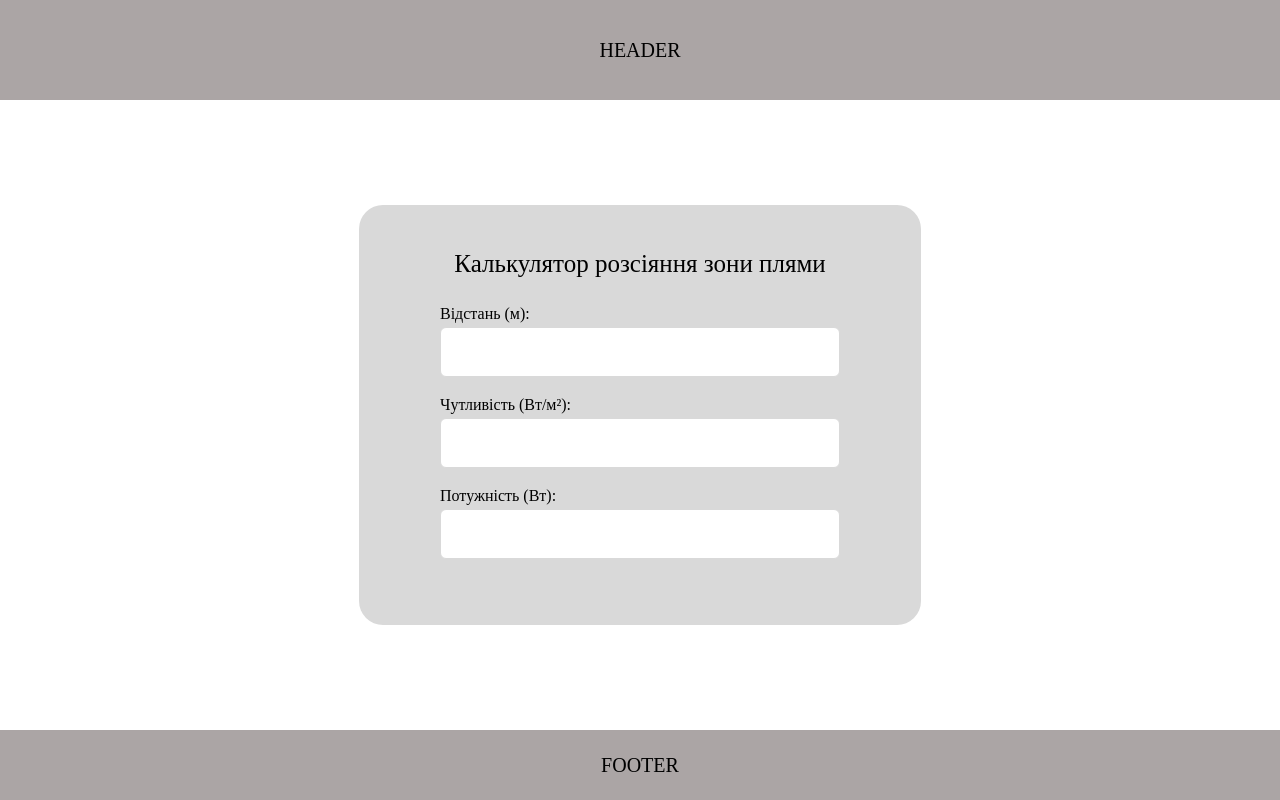
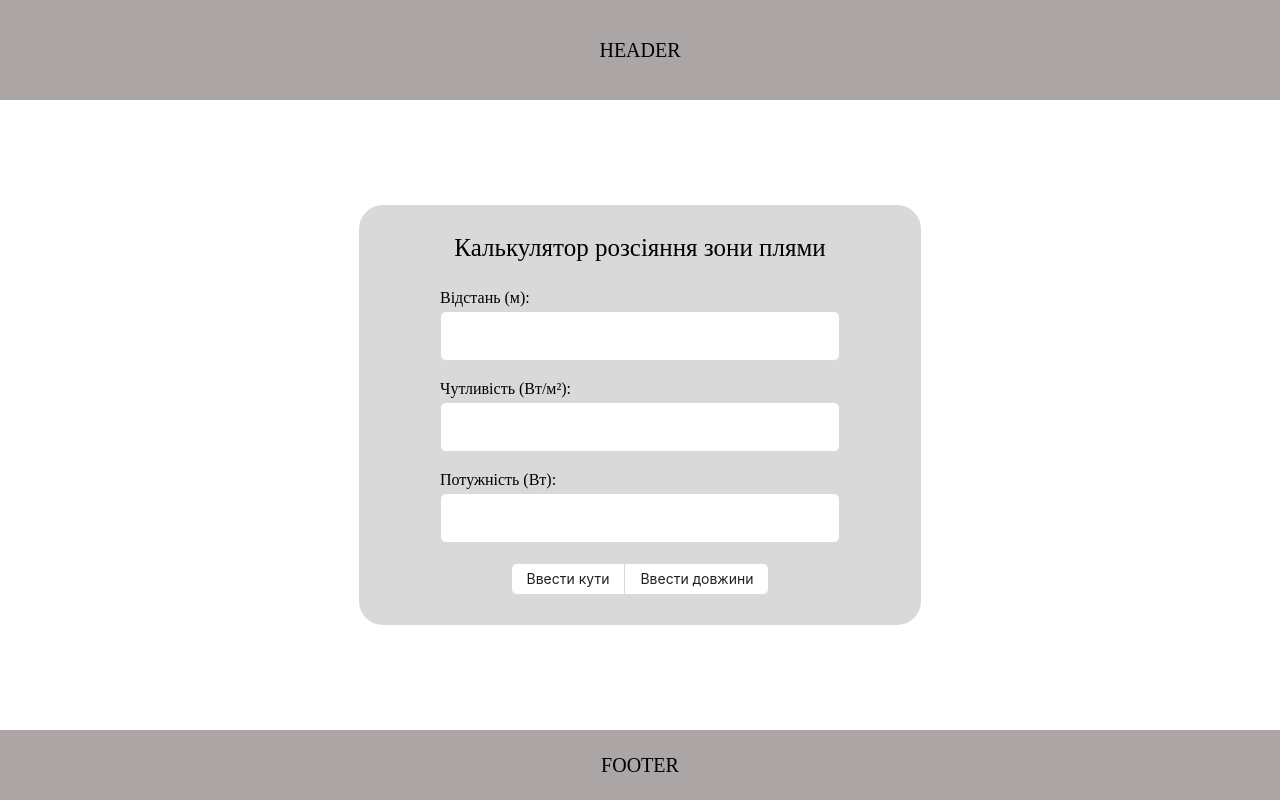
Before and after one commit to Skiftech-project/optiflow-frontend, a React (Vite) app: page / in a window 1280 px wide. Built offline with nearby package versions, Linux system fonts and the light colour scheme.

Commit message:
added select UI to first-module component

```diff
--- a/src/components/smart/FirstModule/FirstModule.css
+++ b/src/components/smart/FirstModule/FirstModule.css
@@ -22,3 +22,8 @@
 .form__item {
     margin-bottom: 20px;
 }
+
+.form__select {
+    display: flex;
+    justify-content: center;
+}
--- a/src/components/smart/FirstModule/FirstModule.jsx
+++ b/src/components/smart/FirstModule/FirstModule.jsx
@@ -1,5 +1,6 @@
 // import { useFormik } from 'formik';
 import Input from '../../ui/Input/Input';
+import { Radio } from 'antd';
 import './FirstModule.css';
 
 const FirstModule = () => {
@@ -48,6 +49,20 @@ const FirstModule = () => {
                         name="distance"
                         type="number"
                     />
+                    <Radio.Group
+                        buttonStyle="solid"
+                        className="form__select"
+                    >
+                        <Radio.Button
+                            defaultChecked
+                            value="ellipse"
+                        >
+                            Ввести кути
+                        </Radio.Button>
+                        <Radio.Button value="rectangle">
+                            Ввести довжини
+                        </Radio.Button>
+                    </Radio.Group>
                 </form>
             </div>
         </div>
```
